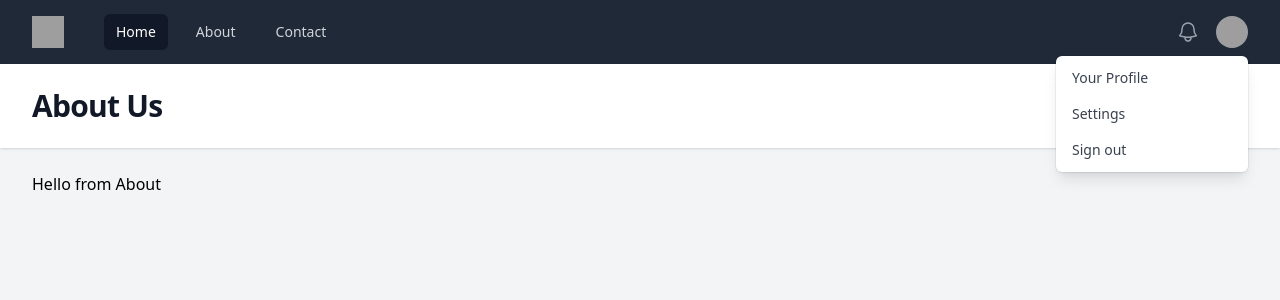
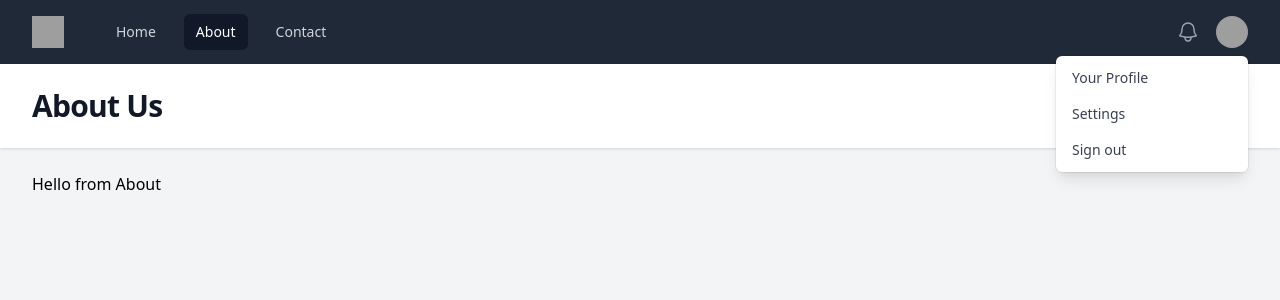
Before and after one commit to Heltzel/php_repetition, a PHP site: page /about.php in a window 1280 px wide. Shown: the top 300 px of the page. Run offline with PHP 8.4, Linux system fonts and the light colour scheme; some libraries are stand-ins or nearby versions; grey boxes are pictures that could not be loaded.

Commit message:
Super global and current page

```diff
--- /dev/null
+++ b/functions.php
@@ -0,0 +1,19 @@
+<?php
+
+function dd($value)
+{
+	echo '<pre>';
+	var_dump($value);
+	echo '</pre>';
+	die();
+}
+
+function active($value)
+{
+	$route = $_SERVER['REQUEST_URI'];
+	if ($route == $value) {
+		return "bg-gray-900 text-white";
+	} else {
+		return "text-gray-300 hover:bg-gray-700 hover:text-white";
+	}
+}
--- a/views/partials/nav.php
+++ b/views/partials/nav.php
@@ -1,3 +1,6 @@
+		<?php
+		require "./functions.php";
+		?>
 		<nav class="bg-gray-800">
 			<div class="mx-auto max-w-7xl px-4 sm:px-6 lg:px-8">
 				<div class="flex h-16 items-center justify-between">
@@ -8,9 +11,9 @@
 						<div class="hidden md:block">
 							<div class="ml-10 flex items-baseline space-x-4">
 								<!-- Current: "bg-gray-900 text-white", Default: "text-gray-300 hover:bg-gray-700 hover:text-white" -->
-								<a href="/" class="bg-gray-900 text-white rounded-md px-3 py-2 text-sm font-medium" aria-current="page">Home</a>
-								<a href="/about.php" class="text-gray-300 hover:bg-gray-700 hover:text-white rounded-md px-3 py-2 text-sm font-medium">About</a>
-								<a href="/contact.php" class="text-gray-300 hover:bg-gray-700 hover:text-white rounded-md px-3 py-2 text-sm font-medium">Contact</a>
+								<a href="/" class="<?= active("/") ?> rounded-md px-3 py-2 text-sm font-medium" aria-current="page">Home</a>
+								<a href="/about.php" class=" <?= active("/about.php") ?> rounded-md px-3 py-2 text-sm font-medium">About</a>
+								<a href="/contact.php" class="<?= active("/contact.php") ?> rounded-md px-3 py-2 text-sm font-medium">Contact</a>
 							</div>
 						</div>
 					</div>
```
